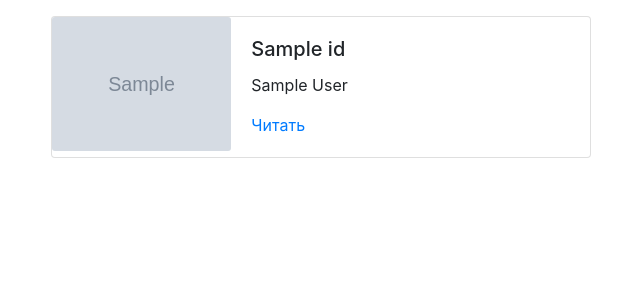
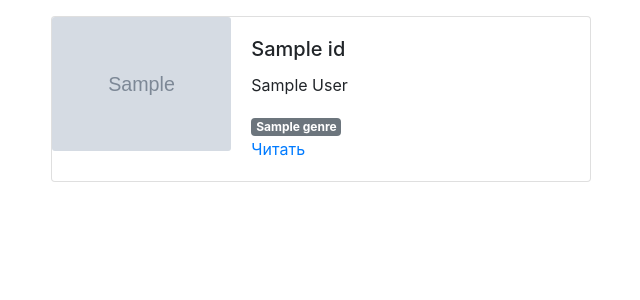
Before and after one commit to Vasadaz/local_library, a Python web app: template templates/template.html in a window 1280 px wide. Shown: the part 54-354 px from the top of the page, without its empty margins (34-674 px from the left). Run offline with Jinja, Linux system fonts and the light colour scheme; the template is opened without the code that fills it: most values are stand-ins (such as "Sample title", 1, 10 or a date in 2020); grey boxes marked "Sample" are stand-in pictures; some libraries are stand-ins or nearby versions.

Commit message:
Added genre badges

```diff
--- a/templates/template.html
+++ b/templates/template.html
@@ -66,6 +66,11 @@
                   <div class="card-body">
                     <h5 class="card-title">{{books_cols[0].name}}</h5>
                     <p class="card-text">{{books_cols[0].author}}</p>
+
+                    {% for genre in books_cols[0].genres %}
+                      <span class="badge badge-secondary">{{genre}}</span>
+                    {% endfor %}
+
                     <p class="card-text"><a href="../{{books_cols[0].book_path }}" target="_blank" >Читать</a></p>
                   </div>
                 </div>
@@ -83,6 +88,11 @@
                     <div class="card-body">
                       <h5 class="card-title">{{books_cols[1].name}}</h5>
                       <p class="card-text">{{books_cols[1].author}}</p>
+
+                      {% for genre in books_cols[1].genres %}
+                        <span class="badge badge-secondary">{{genre}}</span>
+                      {% endfor %}
+
                       <p class="card-text"><a href="../{{books_cols[1].book_path }}" target="_blank" >Читать</a></p>
                     </div>
                   </div>
```
